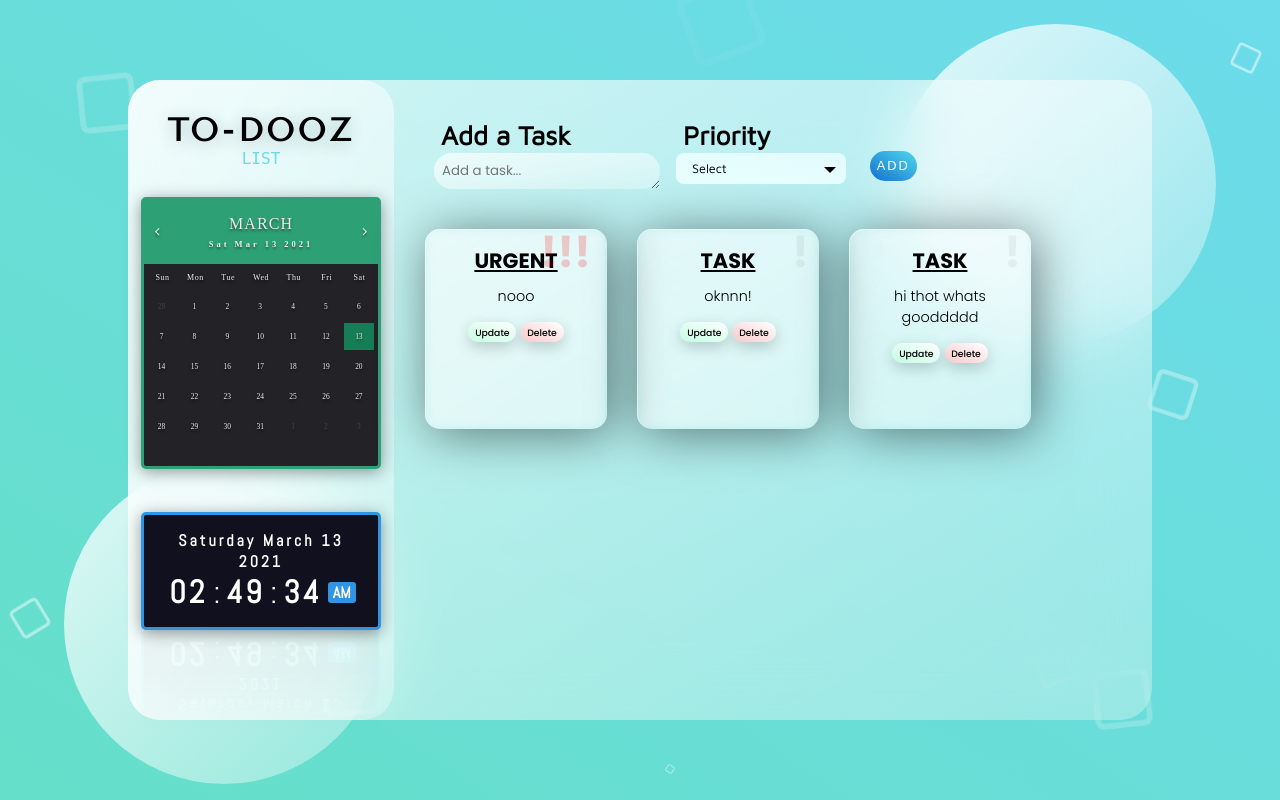
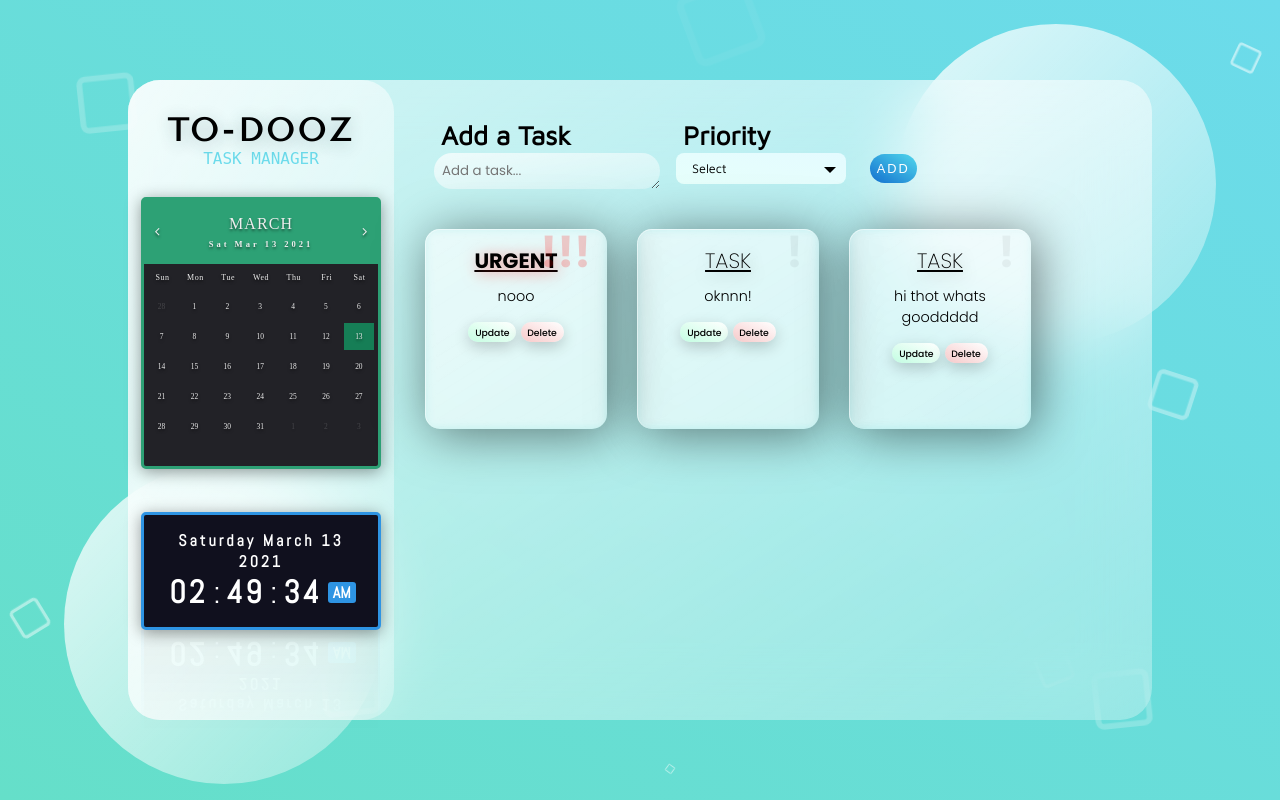
Before and after one commit to emblu3/To-Do, a Flask app: page / in a window 1280 px wide. Run offline with Flask 2, Linux system fonts and the light colour scheme; data comes from the database, SQL or seed files in the repository; both versions use the stored data as it was after the commit; some libraries are stand-ins or nearby versions; some web fonts are replaced.

Commit message:
adjusted styling

```diff
--- a/static/css/animated.css
+++ b/static/css/animated.css
@@ -4,7 +4,6 @@
     height: 100%;
     overflow: hidden;
 }
-
 
 .box div{
     position: absolute;
--- a/static/css/calendar.css
+++ b/static/css/calendar.css
@@ -3,7 +3,7 @@
  * Source: https://github.com/lashaNoz/Calendar/blob/master/style.css
  */
 
-.container {
+.calendarcontainer {
     color: #eee;
     display: flex;
     justify-content: center;
--- a/static/css/cards.css
+++ b/static/css/cardscontainer.css
@@ -1,6 +1,6 @@
 @import url('http://fonts.googleapis.com/css?family=Poppins:200,300,400,500,600,700,800,900&display=swap');
 
-.containercard {
+.cardscontainer {
     position: relative;
     display: flex;
     max-width: 100%;
@@ -8,7 +8,7 @@
     z-index: 1;
     font-family: 'Poppins', 'sans-serif';
 }
-.containercard .card{
+.cardscontainer .card{
     position: relative;
     width: 182px;
     height: 200px;
@@ -16,70 +16,80 @@
     box-shadow: 5px 5px 50px rgba(0, 0, 0, 0.5);
     border-radius: 15px;
     background: rgba(255, 255, 255, 0.1);
-    overflow: scroll;
+    overflow-y: scroll;
     border-top: 1px solid rgba(255, 255, 255, 0.5);
     border-left: 1px solid rgba(255, 255, 255, 0.5);
     backdrop-filter: blur(5px);
 }
 
-.containercard .card .content{
-    padding: 0px 0px 0px 0px;
+.cardscontainer .card .content{
     text-align: center;
     transition: 0.5s;
 }
 
+.card__face--front {
+    padding: 15px 0 10px 5px;
+    width: calc(350px/2);
+    align-content: center;
+    position: absolute;
+    z-index: 1;
+}
 
-
-
-.urgent{
+.cardscontainer .card .content .card__face--front h2{
     position: absolute;
     top: -10px;
     right: 10px;
     font-size: 2.7em;
-    color: rgba(255, 0, 0, 0.2);
     pointer-events: none;
 }
 
-.important{
-    position: absolute;
-    top: -10px;
-    right: 10px;
-    font-size: 2.7em;
+.urgent-h2{
+    color: rgba(255, 0, 0, 0.2);
+}
+
+.important-h2{
     color: rgba(255, 208, 0, 0.336);
-    pointer-events: none;
     z-index: -1;
 }
 
-.task{
-    position: fixed;
-    top: -10px;
-    right: 10px;
-    font-size: 2.7em;
+.task-h2{
     color: rgba(0, 0, 0, 0.05);
-    pointer-events: none;
 }
 
-
-
-.containercard .card .content h3{
+.cardscontainer .card .content h3{
     font-size: 1.3rem;
     color: black;
     margin-bottom: 5px;
     z-index: 1;
     text-transform: uppercase;
     text-decoration: underline;
+}
+
+.urgent-h3{
+    text-shadow: 2px 2px 1rem rgba(255, 46, 46, 0.5);
     font-weight: bold;
 }
 
-.containercard .card .content p{
+.important-h3{
+    text-shadow: 2px 2px 1rem rgba(255, 208, 0, 0.5);
+    font-weight: normal;
+}
+
+.task-h3{
+    text-shadow: 2px 2px 1rem rgba(1, 5, 0, 0.3);
+    font-weight: lighter;
+}
+
+.cardscontainer .card .content p{
     font-size: 0.9rem;
     color: black;
     font-weight: 300;
     padding: 5px 0 10px 0;
+    word-wrap: break-word
 }
 
-.containercard .card .content a,
-.containercard .card .content button{
+.cardscontainer .card .content button,
+.cardscontainer .card .content a{
     font-size: 0.58rem;
     padding: 2.7px 6.7px;
     margin-top: 5px;
@@ -121,32 +163,3 @@
     -webkit-backface-visibility: hidden;
     backface-visibility: hidden;
 }
-
-.card__face--front {
-    padding: 15px 0 10px 5px;
-    width: calc(350px/2);
-    align-content: center;
-    position: absolute;
-    z-index: 1;
-}
-
-  .card__face--back {
-    padding: 20px 7px 0 0;
-    width: 175px;
-    align-content: center;
-    transform: rotateY(180deg);
-    z-index: 3;
-    position: absolute;
-  }
-
-  .backupdate {
-    cursor: pointer;
-  }
-
-  .card__face--back .select-selected,
-  .card__face--back .select-items {
-    background: linear-gradient(
-        to right bottom,
-        rgba(255, 255, 255, 1),
-        rgba(255, 255, 255, 1));
-  }
--- a/static/css/clock.css
+++ b/static/css/clock.css
@@ -4,6 +4,7 @@
  */
 
 @import url(https://fonts.googleapis.com/css2?family=Abel&display=swap);
+
 
 .datetime{
     color: #fff;
@@ -53,7 +54,6 @@
     font-size: 1rem;
     font-weight: 600;
     text-transform: uppercase;
-    margin-top: 0px;
     margin-right: 3px;
     padding: 0 5px;
     border-radius: 3px;
--- a/static/css/glassstyle.css
+++ b/static/css/glassstyle.css
@@ -77,10 +77,6 @@ main {
     flex-direction: column;
 }
 
-form{
-    z-index: 5;
-}
-
 .addtask{
     font-family: 'Maven Pro', sans-serif;
     font-size: 1.1rem;
@@ -89,23 +85,3 @@ form{
     display: flex;
     flex-direction: row;
 }
-
-
-.taskbutton{
-    position: relative;
-    display: inline-block;
-    padding: 0.45rem;
-    margin-top: 1.95rem;
-    color: #fff;
-    text-decoration: none;
-    text-transform: uppercase;
-    font-size: 0.8rem;
-    letter-spacing: 2px;
-    border-radius: 40px;
-    overflow: hidden;
-    background: linear-gradient(
-        to right top,
-        rgba(6, 102, 204, 0.925),
-        rgba(72, 213, 235, 0.945));
-    border: 0;
-}
--- a/static/css/priority.css
+++ b/static/css/priority.css
@@ -5,7 +5,7 @@
 
 .priority {
     margin-right: 1.5rem;
-    width: calc(100%/4);
+    width: 25%;
 }
 
 .custom-select{
--- /dev/null
+++ b/static/css/taskbutton.css
@@ -0,0 +1,18 @@
+.addtaskbutton{
+    position: relative;
+    display: inline-block;
+    padding: 0.45rem;
+    margin-top: 2.1rem;
+    color: #fff;
+    text-decoration: none;
+    text-transform: uppercase;
+    font-size: 0.8rem;
+    letter-spacing: 2px;
+    border-radius: 40px;
+    overflow: hidden;
+    background: linear-gradient(
+        to right top,
+        rgba(6, 102, 204, 0.925),
+        rgba(72, 213, 235, 0.945));
+    border: 0;
+}
--- a/static/css/title.css
+++ b/static/css/title.css
@@ -2,12 +2,10 @@
 
 .titlecontainer{
     position: relative;
-    display: block;
     margin-top: 2rem;
 }
 
 .title{
-    text-align: center;
     width: 100%;
     height: 75px;
 }
@@ -19,13 +17,11 @@
     font-size: 2rem;
     font-weight: 700;
     letter-spacing: 4px;
-    margin-bottom: 0px;
-    background: transparent;
     position: relative;
     animation: text1 3s 1;
     color: black;
     font-family: 'Tenor Sans', sans-serif;
-    text-shadow: 0 calc(0.5rem/3) 1rem rgba(30, 63, 73, 0.3);;
+    text-shadow: 0 calc(0.5rem/3) 1rem rgba(30, 63, 73, 0.3);
 }
 .text2{
     font-family: 'Nanum Gothic Coding', monospace;
--- a/templates/base.html
+++ b/templates/base.html
@@ -12,8 +12,9 @@
         <link rel="stylesheet" href="{{ url_for('static', filename='css/title.css') }}">
         <link rel="stylesheet" href="{{ url_for('static', filename='css/calendar.css') }}">
         <link rel="stylesheet" href="{{ url_for('static', filename='css/clock.css') }}">
+        <link rel="stylesheet" href="{{ url_for('static', filename='css/taskbutton.css') }}">
         <link rel="stylesheet" href="{{ url_for('static', filename='css/taskname.css') }}">
-        <link rel="stylesheet" href="{{ url_for('static', filename='css/cards.css') }}">
+        <link rel="stylesheet" href="{{ url_for('static', filename='css/cardscontainer.css') }}">
         <link rel="stylesheet" href="{{ url_for('static', filename='css/priority.css') }}">
         <link rel="stylesheet" href="{{ url_for('static', filename='css/animated.css') }}">
         <link rel="stylesheet" href="{{ url_for('static', filename='css/glassstyle.css') }}">
--- a/templates/index.html
+++ b/templates/index.html
@@ -22,11 +22,11 @@
     <div class="titlecontainer">
         <div class="title">
             <span class='text1'>To-Dooz</span>
-            <span class='text2'>List</span>
+            <span class='text2'>Task Manager</span>
         </div>
     </div>
 
-    <div class="container">
+    <div class="calendarcontainer">
         <div class="calendar">
             <div class="month">
             <i class="fa fa-angle-left prev"></i>
@@ -93,28 +93,30 @@
             </div>
             <script src="static/js/priority.js"></script>
 
-            <div class="button">
-                <input class='taskbutton' type="submit" value='ADD'/>
+            <div class="taskbutton">
+                <input class='addtaskbutton' type="submit" value='ADD'/>
             </div>
 
         </div>
     </form>
 
-    <div class="containercard">
+    <div class="cardscontainer">
         {% for task in tasks %}
         <div class="card">
-            <div class="content"    id='contentflip'>
+            <div class="content" id='contentflip'>
                 <div class="card__face card__face--front">
                     {% if task.category == 'Urgent' %}
-                    <h2 class='urgent'>!!!</h2>
+                    <h2 class='urgent-h2'>!!!</h2>
+                    <h3 class='urgent-h3'>{{ task.category }}</h3>
                     {% endif %}
                     {% if task.category == 'Important' %}
-                    <h2 class='important'>!!</h2>
+                    <h2 class='important-h2'>!!</h2>
+                    <h3 class='important-h3'>{{ task.category }}</h3>
                     {% endif %}
                     {% if task.category == 'Task' %}
-                    <h2 class='task'>!</h2>
+                    <h2 class='task-h2'>!</h2>
+                    <h3 class='task-h3'>{{ task.category }}</h3>
                     {% endif %}
-                    <h3>{{ task.category }}</h3>
                     <p>{{ task.content }}</p>
                     <button class=flipper type="button">Update</button>
                     <a id='deletebutton' href='/delete/{{task.id}}'>Delete</a>
@@ -122,15 +124,14 @@
                 <div class="card__face card__face--back">
                     <form action="/update/{{task.id}}" method="POST">
                         <div class="custom-select">
-                            <select name='category' id='cusSelectbox'>
+                            <select name='category'>
                                 <option value="Task">Select Priority</option>
                                 <option value="Urgent">High</option>
                                 <option value="Important">Medium</option>
                                 <option value="Task">Low</option>
                             </select>
                         </div>
-                        <textarea rows='5' placeholder="Add a task..." id='content' name='content' required>{{task.content}}</textarea>
-
+                        <textarea rows='4' placeholder="Add a task..." id='content' name='content' required>{{task.content}}</textarea>
                         <script src="static/js/textarea.js"></script>
                         <div class="backupdates">
                             <input class="backupdate" type="submit" value="Update">
@@ -138,8 +139,8 @@
                         </div>
                     </form>
                 </div>
-                <script type="text/javascript" src="static/js/cards.js"></script>
             </div>
+            <script type="text/javascript" src="static/js/contentflip.js"></script>
         </div>
         {% endfor %}
     </div>
@@ -152,7 +153,6 @@
             'max-glare': 0.5,
         });
     </script>
-
 </div>
 
 {% endblock %}
```
Also changed, not shown: other parts of static/css/cardscontainer.css (+32 -0 lines), static/css/main.css (deleted, +0 -35 lines), static/css/taskname.css (+1 -31 lines), static/js/contentflip.js (renamed from static/js/cards.js), test.db. Lines whose indentation alone changed are shown as unchanged.
